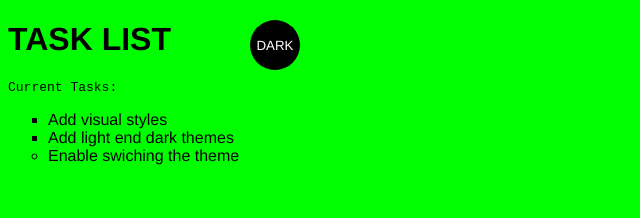
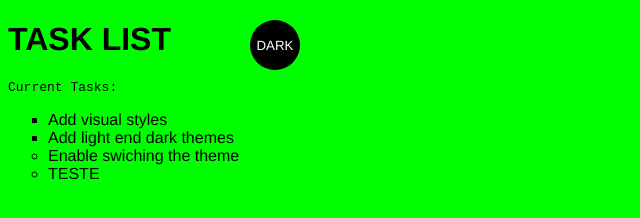
Before and after one commit to Ceni82/BRADESCO_AULA-site_simples, a plain HTML site: page index.html in a window 1280 px wide. Shown: the full height of the page, 0-640 px from the left. Drawn offline with Linux system fonts and the light colour scheme.

Commit message:
alterei um p

```diff
--- a/index.html
+++ b/index.html
@@ -14,6 +14,7 @@
         <li class="list">Add visual styles</li>
         <li class="list">Add light end dark themes</li>
         <li>Enable swiching the theme</li>
+        <li>TESTE</li>
     </ul>
     <div>
         <button class="btn">DARK</button>
```
